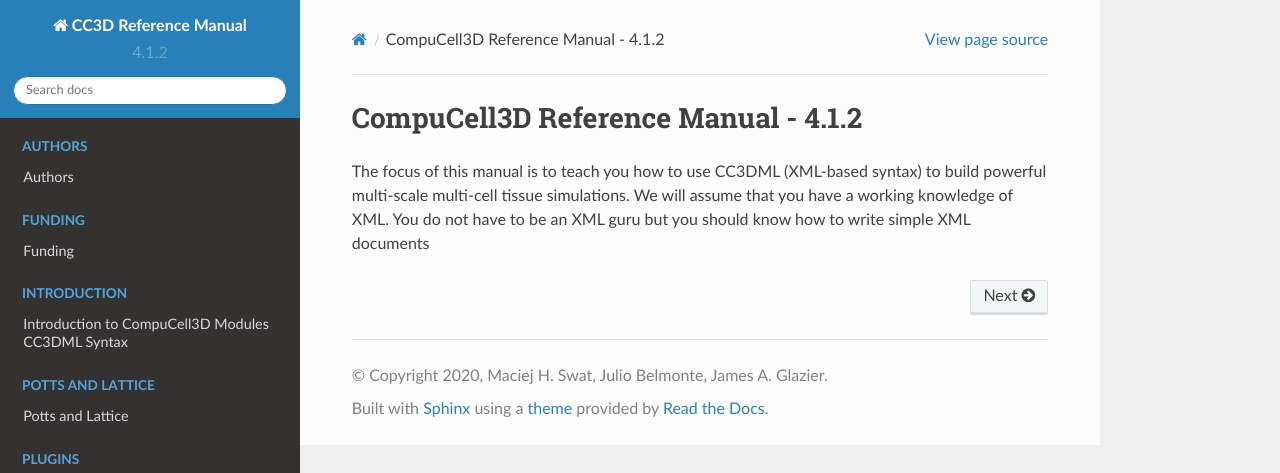
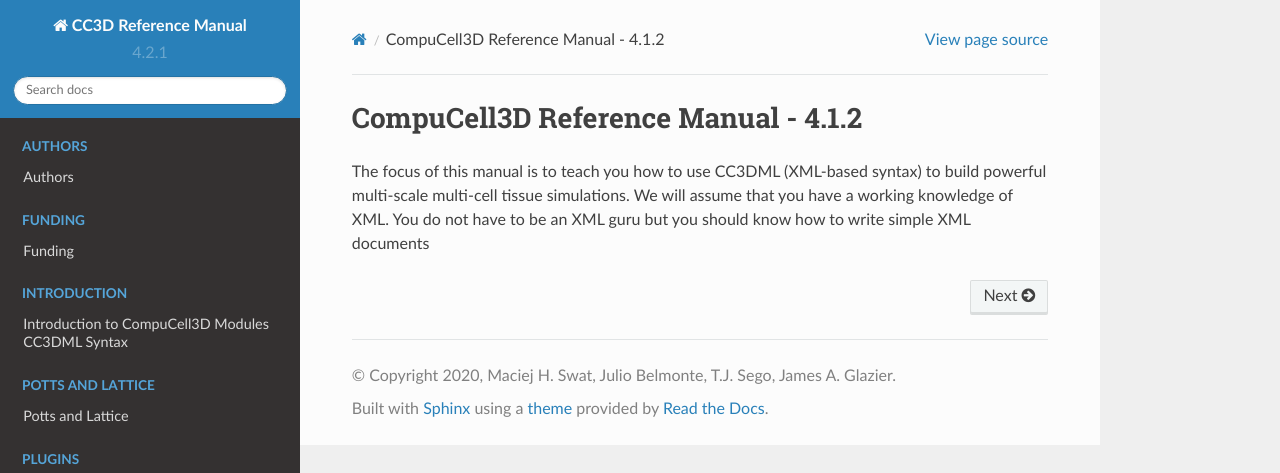
Before and after one commit to CompuCell3D/CompuCell3DReferenceManual, a Sphinx documentation site: the page built from docs/index.rst, in a window 1280 px wide. Shown: the top 473 px of the page. Built offline with Sphinx 7.4.7 and the Read the Docs theme 2.0.0, drawn with Linux system fonts in a browser that asks for light colours.

Commit message:
updated version and authors in conf.py

```diff
--- a/docs/conf.py
+++ b/docs/conf.py
@@ -54,17 +54,17 @@
 
 # General information about the project.
 project = u'CC3D Reference Manual'
-copyright = u'2020, Maciej H. Swat, Julio Belmonte, James A. Glazier'
-author = u'Maciej H. Swat, Julio Belmonte, James A. Glazier'
+copyright = u'2020, Maciej H. Swat, Julio Belmonte, T.J. Sego, James A. Glazier'
+author = u'Maciej H. Swat, Julio Belmonte, T.J. Sego, James A. Glazier'
 
 # The version info for the project you're documenting, acts as replacement for
 # |version| and |release|, also used in various other places throughout the
 # built documents.
 #
 # The short X.Y version.
-version = u'4.1.2'
+version = u'4.2.1'
 # The full version, including alpha/beta/rc tags.
-release = u'4.1.2'
+release = u'4.2.1'
 
 # The language for content autogenerated by Sphinx. Refer to documentation
 # for a list of supported languages.
```
